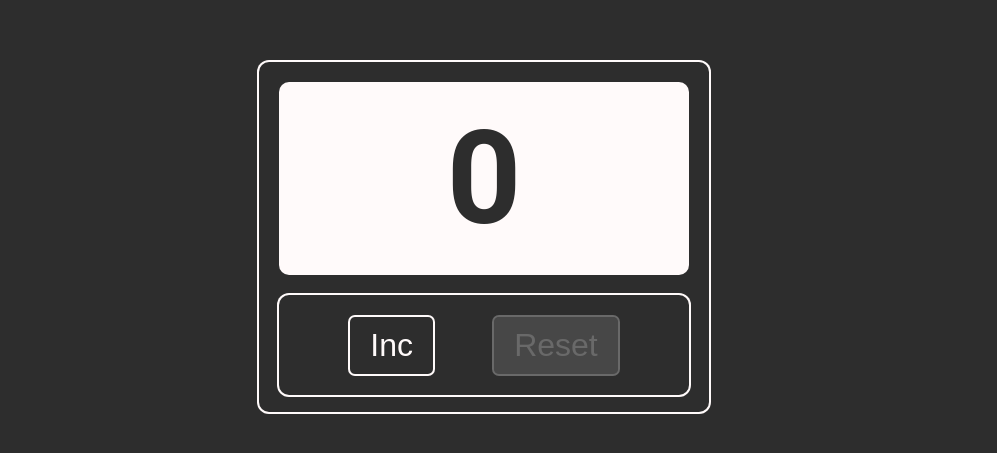
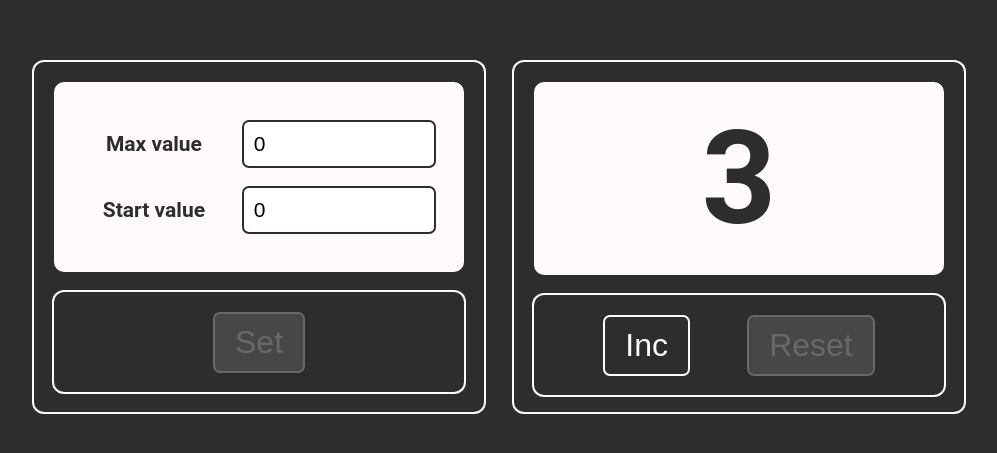
Before and after one commit to Mirudistok32/SamuraiWayIncrement, a React (Create React App) app: page /#/ in a window 1280 px wide. Shown: the part 163-616 px from the top of the page, without its empty margins (156-1153 px from the left). Built offline with nearby package versions, Linux system fonts and the light colour scheme.

Commit message:
Create component SettingCanvas, create local state for maxValue and startValue

```diff
--- a/src/App.tsx
+++ b/src/App.tsx
@@ -1,12 +1,14 @@
 import React, { useState } from 'react';
 import './App.scss';
 import { CountCanvas } from './CountCanvas/CountCanvas';
+import { SettingCanvas } from './SettingCanvas/SettingCanvas';
 
 
 function App() {
 
-  const [maxValue, setMaxValue] = useState<number>(4)
-  const [count, setCount] = useState<number>(0)
+  const [startValue, setStartValue] = useState<number>(3)
+  const [maxValue, setMaxValue] = useState<number>(7)
+  const [count, setCount] = useState<number>(startValue)
 
 
   const setInc = () => {
@@ -14,17 +16,22 @@ function App() {
   }
 
   const setReset = () => {
-    setCount(0)
+    setCount(startValue)
   }
-
 
   return (
     <div className="app">
+      <SettingCanvas
+        setStartValue={setStartValue}
+        setMaxValue={setMaxValue}
+      />
       <CountCanvas
+        startValue={startValue}
         maxValue={maxValue}
         count={count}
         setInc={setInc}
-        setReset={setReset} />
+        setReset={setReset}
+      />
     </div>
   );
 }
--- a/src/CountCanvas/CountCanvas.tsx
+++ b/src/CountCanvas/CountCanvas.tsx
@@ -12,13 +12,14 @@ type ClassesType = {
 type PropsType = {
   maxValue: number
   count: number
+  startValue: number
   setInc: () => void
   setReset: () => void
 }
 
 export const CountCanvas: React.FC<PropsType> = (props) => {
 
-  const { setInc, setReset, count, maxValue } = props
+  const { setInc, setReset, count, maxValue, startValue } = props
 
   //Объект для работы с классами
   let classes: ClassesType = {
@@ -35,7 +36,7 @@ export const CountCanvas: React.FC<PropsType> = (props) => {
       </div>
       <div className={classes.countCanvasApi}>
         <Button title={'Inc'} onClick={setInc} disabled={count >= maxValue} />
-        <Button title={'Reset'} onClick={setReset} disabled={count < 1} isClickMe={count >= maxValue} />
+        <Button title={'Reset'} onClick={setReset} disabled={count < (startValue + 1)} isClickMe={count >= maxValue} />
       </div>
     </div>
   );
--- /dev/null
+++ b/src/Input/Input.module.scss
@@ -0,0 +1,21 @@
+.main {
+  display: flex;
+  align-items: center;
+  font-size: 21px;
+  padding: 10px 30px 10px 10px;
+  margin: 1px 0;
+  &__title {
+    width: 100%;
+  }
+  &__input {
+    width: 100%;
+    border-style: none;
+    border-radius: 5px;
+    padding: 10px;
+    font-size: 21px;
+    box-shadow: 0 0 0 2px #2d2d2d;
+  }
+  &__input:focus{
+    box-shadow: 0 0 0 2px #2d2d2d, 0 0 20px 1px skyblue;
+  }
+}
--- /dev/null
+++ b/src/Input/Input.tsx
@@ -0,0 +1,30 @@
+import React, { ChangeEvent } from 'react';
+import s from './Input.module.scss';
+
+
+type PropsType = {
+  title: string
+  value: number
+  setValue: (value: number) => void
+}
+
+export const Input: React.FC<PropsType> = (props) => {
+
+  const { title, value, setValue } = props
+
+  let mainClass = s.main
+  let mainClassTitle = s.main__title
+  let mainClassInput = s.main__input
+
+
+  const onChangeHandler = (e: ChangeEvent<HTMLInputElement>) => {
+    setValue(+e.currentTarget.value)
+  }
+
+  return (
+    <label className={mainClass} >
+      <span className={mainClassTitle}>{title}</span>
+      <input className={mainClassInput} type="number" min="-1" value={value} onChange={onChangeHandler} />
+    </label>
+  );
+}
--- /dev/null
+++ b/src/SettingCanvas/SettingCanvas.module.scss
@@ -0,0 +1,39 @@
+.count-canvas {
+  max-width: 450px;
+  max-height: 350px;
+  width: 100%;
+  height: 100%;
+  box-shadow: 0 0 0 2px snow;
+  border-radius: 10px;
+  padding: 20px;
+  display: flex;
+  flex-direction: column;
+  margin: 0 30px;
+  &__display {
+    color: #2d2d2d;
+    font-size: 130px;
+    font-weight: 600;
+    background-color: snow;
+    border-radius: 10px;
+    padding: 20px 0;
+    margin-bottom: 20px;
+    display: flex;
+    flex-direction: column;
+    justify-content: center;
+    flex: 1 0 auto;
+  }
+  &__api {
+    box-shadow: 0 0 0 2px snow;
+    border-radius: 10px;
+    padding: 10px;
+    max-height: 100px;
+    height: 100%;
+    display: flex;
+    align-items: center;
+    justify-content: space-evenly;
+    flex-shrink: 0;
+  }
+  &__max-value{
+      box-shadow: 0 0 5px 3px darkred;
+  }
+}
--- /dev/null
+++ b/src/SettingCanvas/SettingCanvas.tsx
@@ -0,0 +1,48 @@
+import React, { useState } from 'react';
+import s from './SettingCanvas.module.scss';
+import { Button } from '../Button/Button';
+import { Input } from '../Input/Input';
+
+type ClassesType = {
+  mainClass: string
+  countCanvasDisplay: string
+  countCanvasApi: string
+}
+
+type PropsType = {
+  setStartValue: (value: number) => void
+  setMaxValue: (value: number) => void
+}
+
+export const SettingCanvas: React.FC<PropsType> = (props) => {
+
+  const { setStartValue, setMaxValue } = props
+
+  const [maxValueLocal, setMaxValueLocal] = useState<number>(0)
+  const [startValueLocal, setStartValueLocal] = useState<number>(0)
+
+  //Объект для работы с классами
+  let classes: ClassesType = {
+    mainClass: s['count-canvas'],
+    countCanvasDisplay: s['count-canvas__display'],
+    countCanvasApi: s['count-canvas__api']
+  }
+
+
+  const onClickHandler = () => {
+    setStartValue(startValueLocal)
+    setMaxValue(maxValueLocal)
+  }
+
+  return (
+    <div className={classes.mainClass}>
+      <div className={classes.countCanvasDisplay}>
+        <Input title={"Max value"} value={maxValueLocal} setValue={setMaxValueLocal} />
+        <Input title={"Start value"} value={startValueLocal} setValue={setStartValueLocal} />
+      </div>
+      <div className={classes.countCanvasApi}>
+        <Button title={'Set'} onClick={onClickHandler} disabled={startValueLocal < 1}/>
+      </div>
+    </div>
+  );
+}
```
Also changed, not shown: src/Button/Button.tsx (+5 -4 lines).
